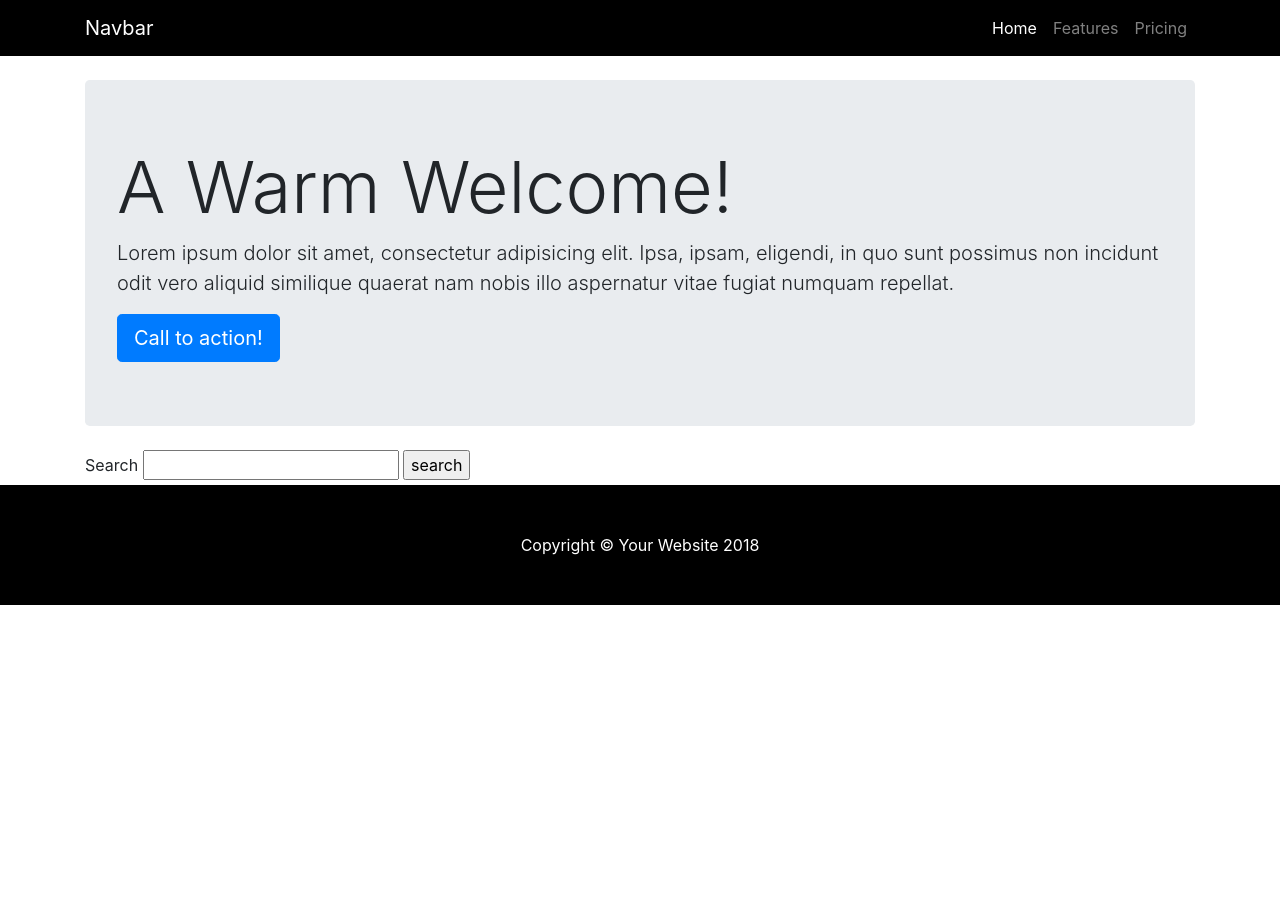
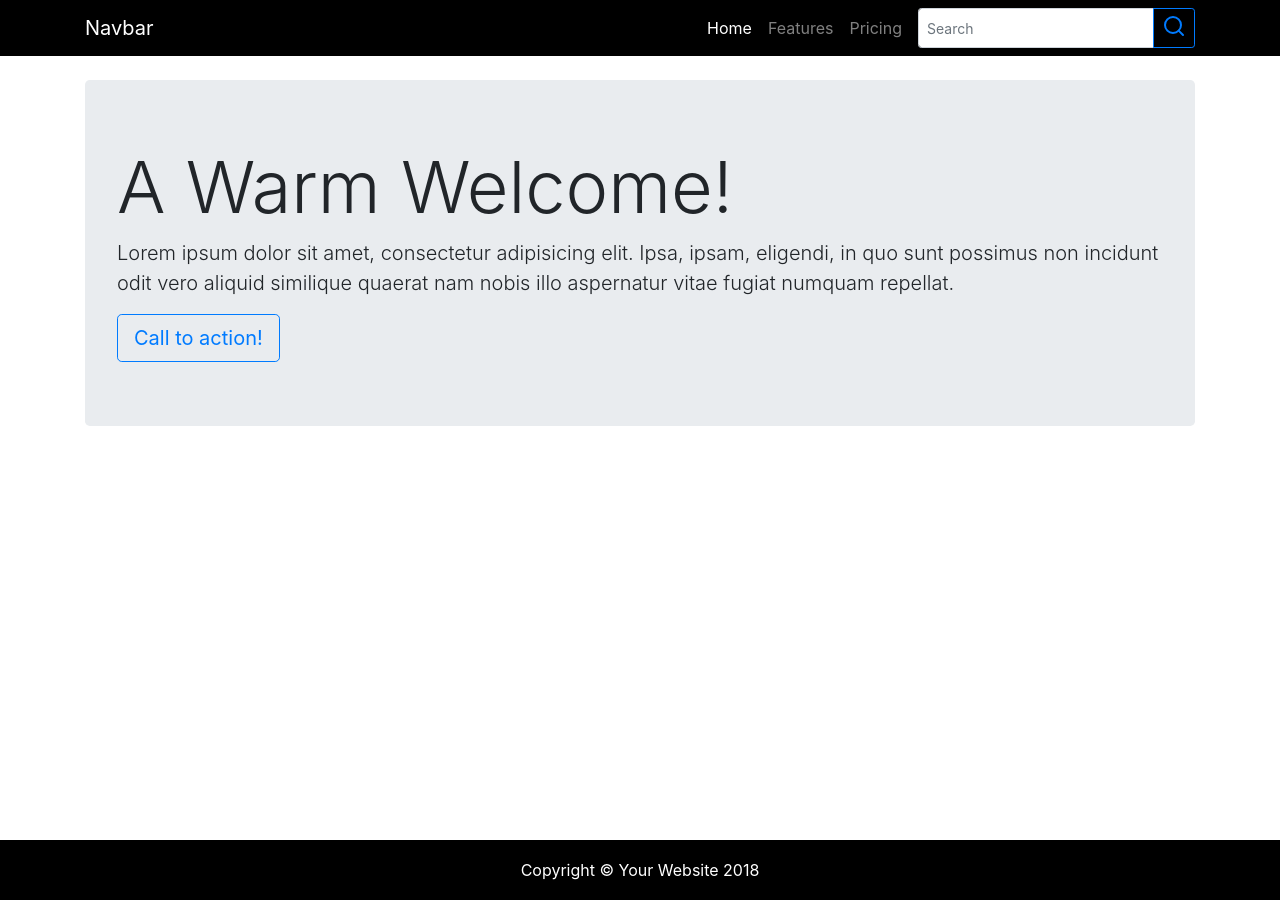
Before and after one commit to jjmcsorley/bootstrap-jekyll, a Jekyll site: the page built from index.html, in a window 1280 px wide. Built offline with Jekyll 4.4.1, drawn with Linux system fonts in a browser that asks for light colours.

Commit message:
cleaned up the search look & made the footer sticky

```diff
--- a/_includes/footer.html
+++ b/_includes/footer.html
@@ -1,5 +1,5 @@
 <!-- Footer -->
-<footer class="py-5 bg-dark">
+<footer class="footer bg-dark">
   <div class="container">
     <p class="m-0 text-center text-white">Copyright &copy; Your Website 2018</p>
   </div>
--- a/_includes/head.html
+++ b/_includes/head.html
@@ -5,6 +5,7 @@
 <!-- CSS -->
 <link rel="stylesheet" href="{{ "/css/style.css" | prepend: site.baseurl }}">
 <link rel="stylesheet" href="{{ "/src/aos/aos.css" | prepend: site.baseurl }}" >
+<link rel="stylesheet" href="{{ "/css/footer.css" | prepend: site.baseurl }}">
 <!-- SEO -->
 <title>{% if page.title == null %}{{ site.title}}{% else %}{{ page.title }}{% endif %}</title>
 <meta name="description" content="{% if page.description == null %}{{ site.title}}{% else %}{{ page.description }}{% endif %}"/>
--- a/_includes/nav.html
+++ b/_includes/nav.html
@@ -19,6 +19,13 @@
           <a class="nav-link" href="{{ "/pricing" | prepend: site.baseurl }}">Pricing</a>
         </li>
 
+        <form class="form-inline input-group input-group-sm my-0" action="/search" method="get">
+          <input class="form-control ml-sm-2" type="search" id="search-box" name="query" placeholder="Search" aria-label="Search">
+          <div class="input-group-append">
+          <button class="btn btn-outline-primary" type="submit" value="search"><i data-feather="search"></i></button>
+          </div>
+        </form>
+
       </ul>
     </div>
   </div>
--- /dev/null
+++ b/css/footer.css
@@ -0,0 +1,18 @@
+/* Sticky footer styles
+-------------------------------------------------- */
+html {
+  position: relative;
+  min-height: 100%;
+}
+body {
+  /* Margin bottom by footer height */
+  margin-bottom: 60px;
+}
+.footer {
+  position: absolute;
+  bottom: 0;
+  width: 100%;
+  /* Set the fixed height of the footer here */
+  height: 60px;
+  line-height: 60px; /* Vertically center the text there */
+}
--- a/index.html
+++ b/index.html
@@ -16,13 +16,7 @@ categories: home
   <header class="jumbotron my-4" data-aos="zoom-in" data-aos-delay="500" data-aos-duration="750" data-aos-easing="ease">
     <h1 class="display-3">A Warm Welcome!</h1>
     <p class="lead">Lorem ipsum dolor sit amet, consectetur adipisicing elit. Ipsa, ipsam, eligendi, in quo sunt possimus non incidunt odit vero aliquid similique quaerat nam nobis illo aspernatur vitae fugiat numquam repellat.</p>
-    <a href="#" class="btn btn-primary btn-lg">Call to action!</a>
+    <a href="#" class="btn btn-outline-primary btn-lg">Call to action!</a>
   </header>
 
-  <form action="/search" method="get">
-    <label for="search_box">Search</label>
-    <input type="text" id="search_box" name="query">
-    <input type="submit" value="search">
-  </form>
-
 </div>
```
Also changed, not shown: other parts of index.html (+1 -1 lines), pages/search.html (+2 -10 lines), 1 other file.
